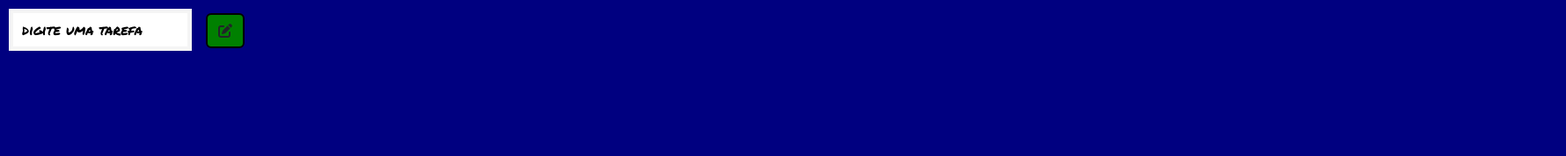
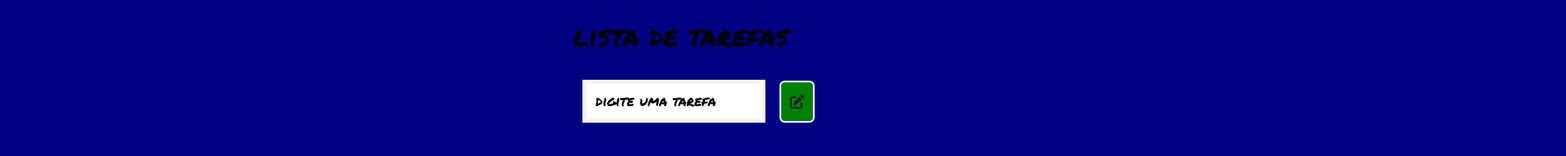
Before and after one commit to danielkaio/localstorage, a website: page index.html in a window 1280 px wide. Shown: the whole page at 88% size, 1780 px wide, since content can reach past the window. Drawn offline with nearby package versions, Linux system fonts and the light colour scheme.

Commit message:
atualização-front

```diff
--- a/css/estilos.css
+++ b/css/estilos.css
@@ -5,6 +5,14 @@
 }
 
 
+.container{
+    position: absolute;
+    left: 50%;
+}
+
+.titulo {
+    color: black;
+}
 
 
 body{
@@ -23,6 +31,7 @@ body{
     padding: 10px;
     margin: 10px;
     border: 5px whitesmoke solid;
+    z-index: 1;
 
 
 
@@ -36,9 +45,10 @@ span{
     margin: 10px;
 }
 
-.btn{
+.btn {
+    background: green;
+    padding: 10px;
+    border: 2px solid whitesmoke;
 
-    width: auto;
-    border: 2px black solid;
-    background-color: green;
+
 }
--- a/index.html
+++ b/index.html
@@ -13,6 +13,10 @@
 
 <body>
 
+
+    <section class="container">
+
+           <h1 class="titulo">lista de tarefas</h1>
         <form>
             <input  class="texto" type="text" name="task" id="nome" required placeholder="digite uma tarefa">
             <button  class="btn" type="submit"><i class="fa-solid fa-pen-to-square"></i></button>
@@ -21,6 +25,9 @@
 
     <ul class="list"></ul>
 
+    </section>
+
+
     <script src="./js/index.js"></script>
     <script src="https://kit.fontawesome.com/3a9d9d3e58.js" crossorigin="anonymous"></script>
 
--- a/js/index.js
+++ b/js/index.js
@@ -13,10 +13,6 @@ task.forEach(task => {
     span.addEventListener('click',function(){
 
     linha.remove(this.parentNode)
-    localStorage.removeItem("task",task)
-
-
-
 
 
     })
@@ -38,6 +34,9 @@ form.addEventListener("submit",(e)=>{
 
    Insert()
 
+
+   localStorage.removeItem('task',nome)
+
     e.preventDefault()
 
 
```
